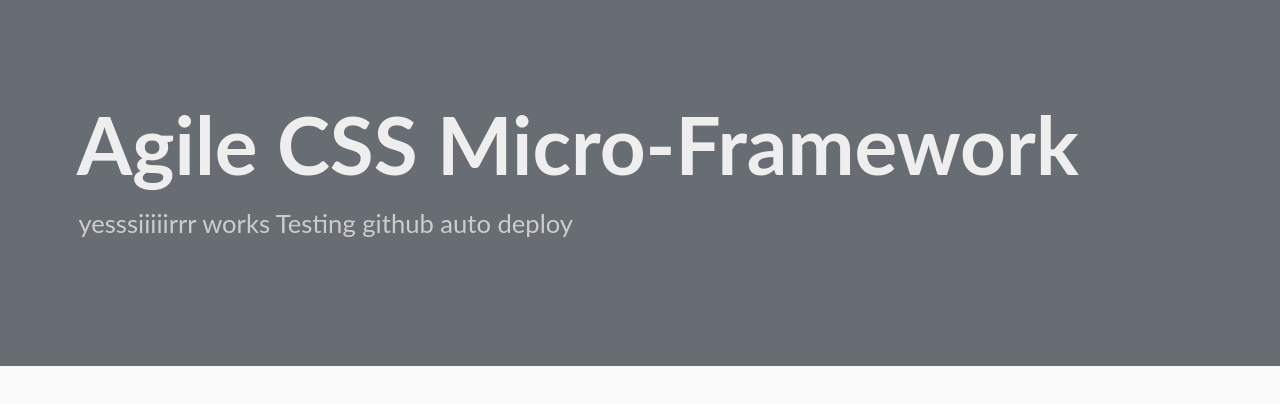
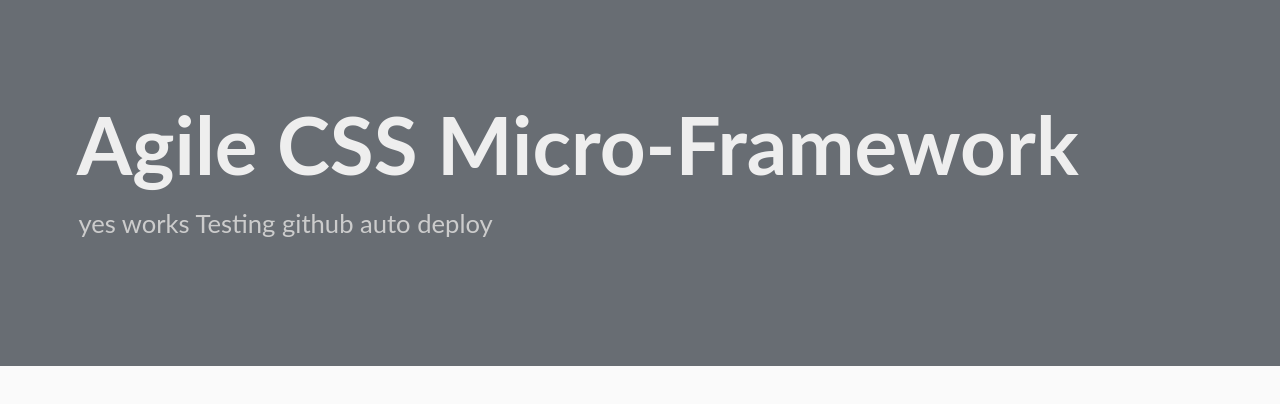
Before and after one commit to drewdrewH/Recipe-Space, a Python web app: template web/src/templates/home.html in a window 1280 px wide. Shown: the top 404 px of the page. Run offline with Jinja, Linux system fonts and the light colour scheme; the template is opened without the code that fills it, so the values that code supplies are empty.

Commit message:
auto deploy fix

```diff
--- a/web/src/templates/home.html
+++ b/web/src/templates/home.html
@@ -18,7 +18,7 @@
 
     <div class='hero'>
       <h1> Agile CSS Micro-Framework </h1>
-      <p> yesssiiiiirrr works Testing github auto deploy </p>
+      <p> yes works Testing github auto deploy </p>
     </div>
 
     <section class='padding-responsive'>
```
Also changed, not shown: .github/workflows/deploy.yml.
